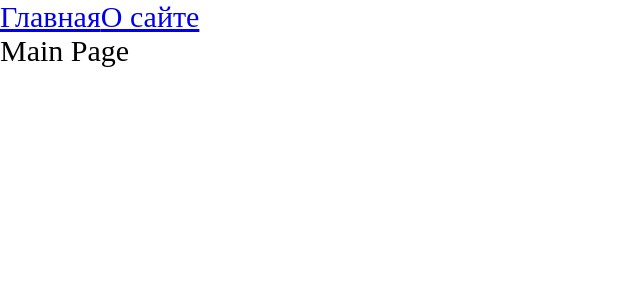
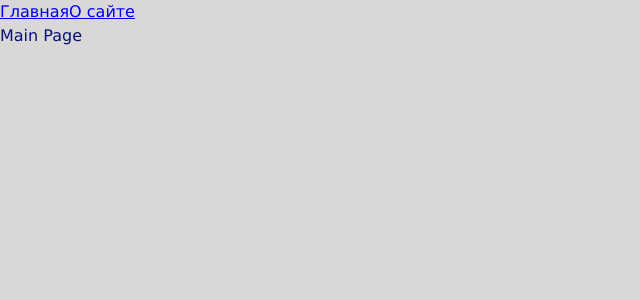
Before and after one commit to santonov62/advanced-frontend-react, a React app: page / in a window 1280 px wide. Shown: the top 300 px of the page, without its empty margins (0-640 px from the left). Built offline with nearby package versions, Linux system fonts and the light colour scheme.

Commit message:
css themes

```diff
--- a/src/App.tsx
+++ b/src/App.tsx
@@ -1,12 +1,12 @@
 import React, {Suspense} from 'react';
 import {Link, Route, Routes} from 'react-router-dom';
-import './index.scss';
+import './styles/index.scss';
 import {AboutPageAsync} from "./pages/AboutPage/AboutPage.async";
 import {MainPageAsync} from "./pages/MainPage/MainPage.async";
 
 const App = () => {
     return (
-        <div className="app">
+        <div className="app normal">
             <Link to={'/'}>Главная</Link>
             <Link to={'about'}>О сайте</Link>
             <Suspense fallback={<div>Loading...</div>}>
--- a/src/index.scss
+++ /dev/null
@@ -1,9 +0,0 @@
-* {
-    margin: 0;
-    padding: 0;
-    box-sizing: border-box;
-}
-
-.app {
-    font-size: 30px;
-}
--- /dev/null
+++ b/src/styles/index.scss
@@ -0,0 +1,13 @@
+@import 'themes/normal';
+@import 'themes/dark';
+@import 'variables/global';
+@import 'reset';
+
+.app {
+    font: var(--font-m);
+
+    background: var(--bg-color);
+    color: var(--primary-color);
+
+    min-height: 100vh;
+}
--- /dev/null
+++ b/src/styles/reset.scss
@@ -0,0 +1,13 @@
+* {
+  margin: 0;
+  padding: 0;
+  box-sizing: border-box;
+}
+
+input,
+button,
+textarea,
+select {
+  margin: 0;
+  font: inherit;
+}
--- /dev/null
+++ b/src/styles/themes/dark.scss
@@ -0,0 +1,5 @@
+.app.dark {
+  --bg-color: #0606c2;
+  --primary-color: #07ad07;
+  --secondary-color: #006400;
+}
--- /dev/null
+++ b/src/styles/themes/normal.scss
@@ -0,0 +1,5 @@
+.app.normal {
+  --bg-color: #dad7d7;
+  --primary-color: #041373;
+  --secondary-color: #2222bb;
+}
--- /dev/null
+++ b/src/styles/variables/global.scss
@@ -0,0 +1,12 @@
+:root {
+  --font-family-main: Verdana, "Times New Roman", Serif;
+
+  --font-size-m: 16px;
+  --font-line-m: 24px;
+  --font-m: var(--font-size-m) / var(--font-line-m) var(--font-family-main);
+
+  --font-size-l: 24px;
+  --font-line-l: 32px;
+  --font-l: var(--font-size-l) / var(--font-line-l) var(--font-family-main);
+
+}
```
